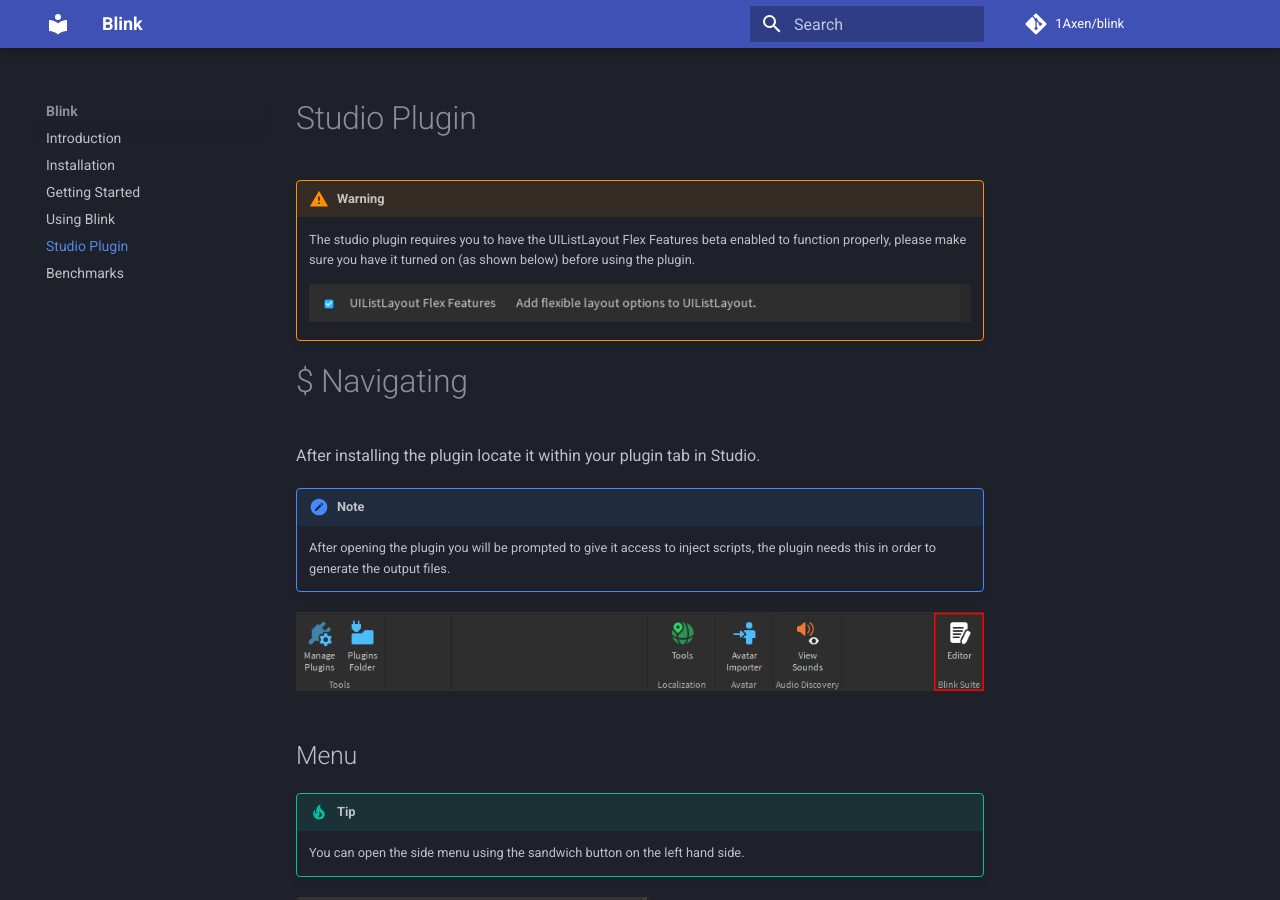
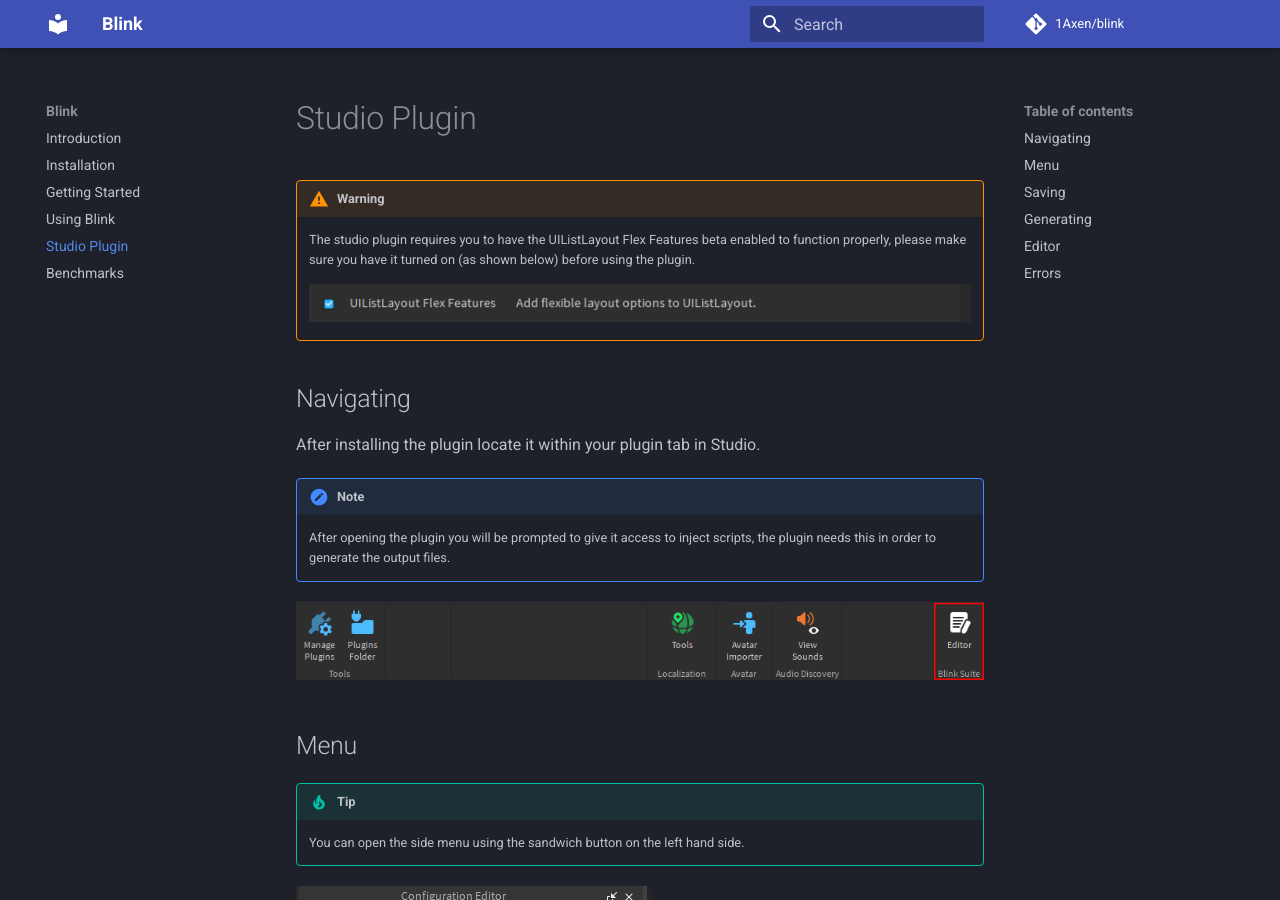
Before and after one commit to 1Axen/blink, an MkDocs documentation site: the page built from docs/Plugin.md, in a window 1280 px wide and 900 px high. Built offline with MkDocs 1.6.1 and Material for MkDocs 9.7.7, drawn with Linux system fonts in a browser that asks for light colours; comment, search, counter and statistics services are not loaded.

Commit message:
Fix dollar sign symbol in docs

```diff
--- a/docs/Plugin.md
+++ b/docs/Plugin.md
@@ -3,7 +3,7 @@
     The studio plugin requires you to have the UIListLayout Flex Features beta enabled to function properly, please make sure you have it turned on (as shown below) before using the plugin.
 
     <img src="../assets/BetaExample.png">
-#$ Navigating
+## Navigating
 After installing the plugin locate it within your plugin tab in Studio.
 !!! note
     After opening the plugin you will be prompted to give it access to inject scripts, the plugin needs this in order to generate the output files.
```
